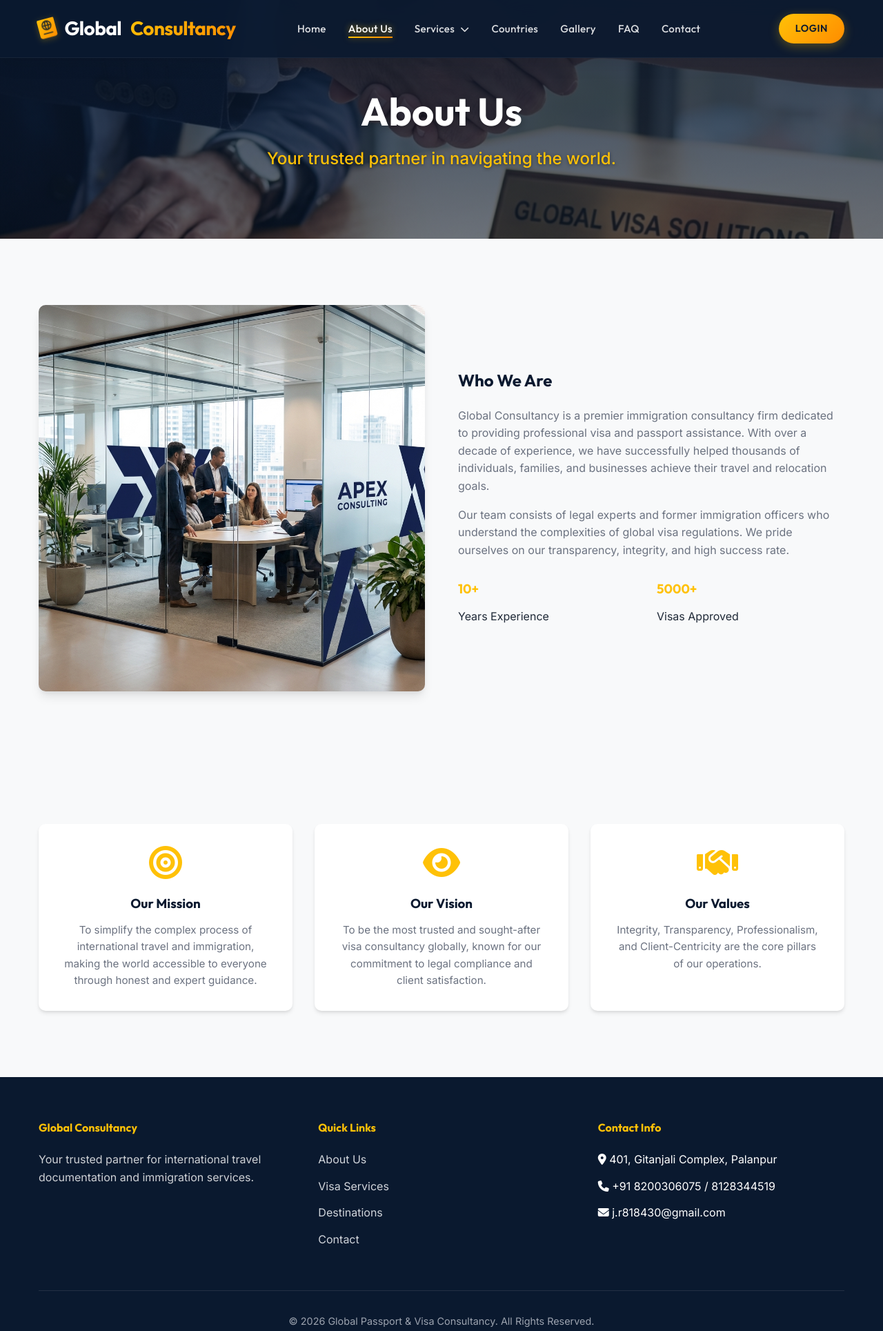
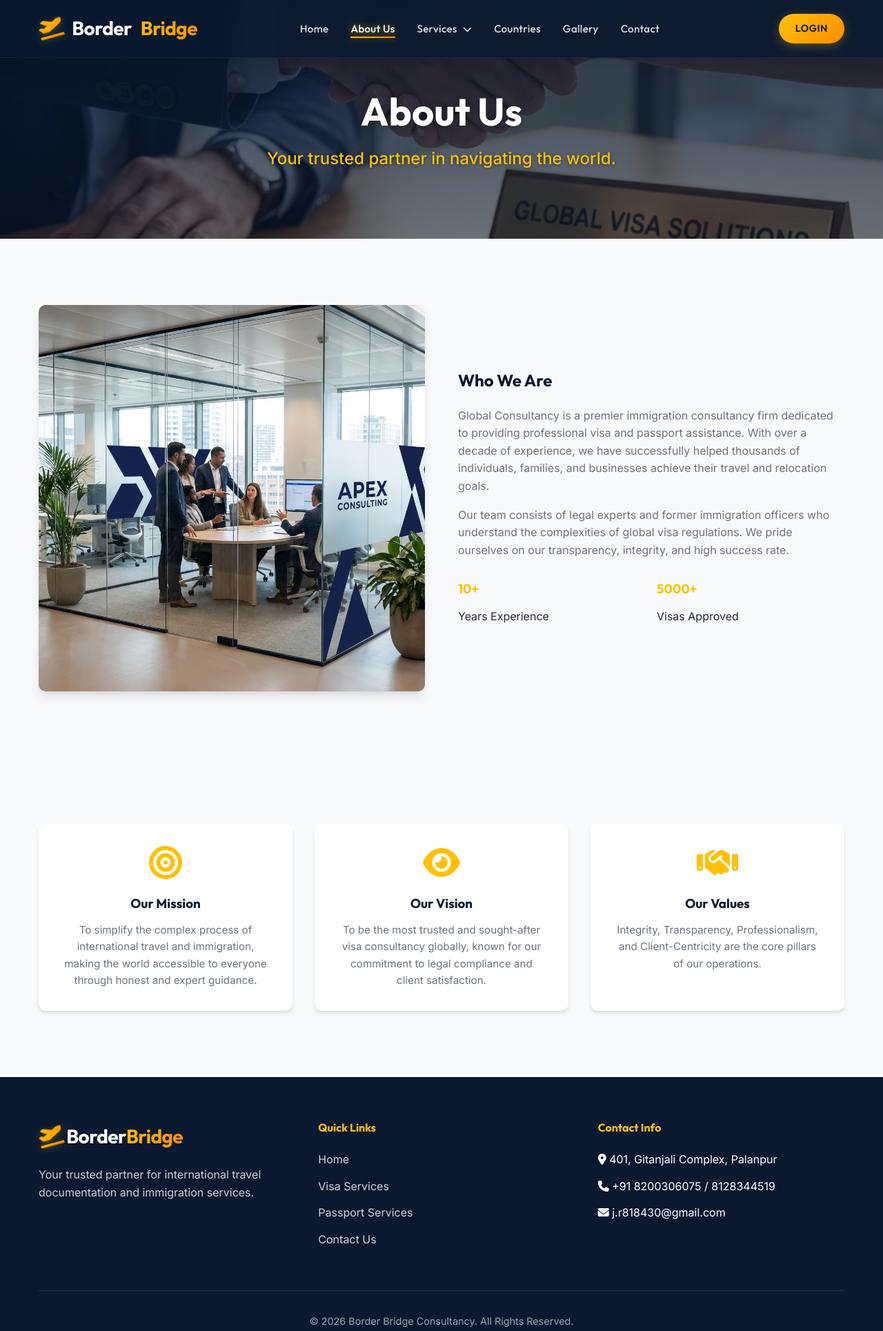
Before and after one commit to Jay-Rana12/Passport, a website: page about.html in a window 1280 px wide. Shown: the whole page at 69% size. Drawn offline with Linux system fonts and the light colour scheme.

Commit message:
Final Polish: Removed FAQ link and updated Home CTA to Expert Discussion linked to Contact page

```diff
--- a/about.html
+++ b/about.html
@@ -4,9 +4,9 @@
 <head>
     <meta charset="UTF-8">
     <meta name="viewport" content="width=device-width, initial-scale=1.0">
-    <title>About Us - Global Passport & Visa Consultancy</title>
+    <title>About Us - Border Bridge Consultancy</title>
     <meta name="description"
-        content="Learn about Global Consultancy, our mission, vision, and experienced team of immigration consultants.">
+        content="Learn about Border Bridge, our mission, vision, and experienced team of immigration consultants.">
     <link rel="stylesheet" href="css/style.css">
     <link rel="stylesheet" href="https://cdnjs.cloudflare.com/ajax/libs/font-awesome/6.4.0/css/all.min.css">
     <script>
@@ -29,15 +29,13 @@
                 <div class="passport-cover"></div>
             </div>
         </div>
-        <div class="loading-text">Global Consultancy</div>
+        <div class="loading-text">BorderBridge</div>
     </div>
 
     <nav class="navbar">
         <div class="container nav-container">
-            <a href="index.html" class="logo">
-                <i class="fas fa-passport logo-icon"></i>
-                Global <span>Consultancy</span>
-            </a>
+            <a href="index.html" class="logo"><i class="fas fa-plane-departure logo-icon"></i> Border
+                <span>Bridge</span></a>
             <div class="hamburger">
                 <span class="bar"></span>
                 <span class="bar"></span>
@@ -45,7 +43,7 @@
             </div>
             <ul class="nav-menu">
                 <li class="nav-item"><a href="index.html" class="nav-link">Home</a></li>
-                <li class="nav-item"><a href="about.html" class="nav-link">About Us</a></li>
+                <li class="nav-item"><a href="about.html" class="nav-link active">About Us</a></li>
                 <li class="nav-item dropdown">
                     <a href="#" class="nav-link">Services <i class="fas fa-chevron-down"
                             style="font-size: 0.8rem; margin-left: 5px;"></i></a>
@@ -56,8 +54,8 @@
                 </li>
                 <li class="nav-item"><a href="countries.html" class="nav-link">Countries</a></li>
                 <li class="nav-item"><a href="gallery.html" class="nav-link">Gallery</a></li>
-                <li class="nav-item"><a href="faq.html" class="nav-link">FAQ</a></li>
                 <li class="nav-item"><a href="contact.html" class="nav-link">Contact</a></li>
+                <li class="nav-item mobile-only-item"><a href="login.html" class="nav-link"><i class="fas fa-sign-in-alt"></i> Login / Register</a></li>
             </ul>
             <a href="login.html" class="btn btn-primary btn-nav">Login</a>
         </div>
@@ -131,17 +129,16 @@
         <div class="container">
             <div class="footer-grid">
                 <div class="footer-col">
-                    <h4>Global Consultancy</h4>
-                    <p style="opacity: 0.8;">Your trusted partner for international travel documentation and immigration
-                        services.</p>
+                    <a href="index.html" class="logo" style="color: white; margin-bottom: 20px; display: inline-block;"><i class="fas fa-plane-departure logo-icon"></i> Border<span>Bridge</span></a>
+                    <p style="opacity: 0.8;">Your trusted partner for international travel documentation and immigration services.</p>
                 </div>
                 <div class="footer-col">
                     <h4>Quick Links</h4>
                     <ul class="footer-links">
-                        <li><a href="about.html">About Us</a></li>
+                        <li><a href="index.html">Home</a></li>
                         <li><a href="visa.html">Visa Services</a></li>
-                        <li><a href="countries.html">Destinations</a></li>
-                        <li><a href="contact.html">Contact</a></li>
+                        <li><a href="passport.html">Passport Services</a></li>
+                        <li><a href="contact.html">Contact Us</a></li>
                     </ul>
                 </div>
                 <div class="footer-col">
@@ -154,7 +151,7 @@
                 </div>
             </div>
             <div class="copyright">
-                &copy; 2026 Global Passport & Visa Consultancy. All Rights Reserved.
+                &copy; 2026 Border Bridge Consultancy. All Rights Reserved.
             </div>
         </div>
     </footer>
```
Also changed, not shown: contact.html (+14 -10 lines), countries.html (+14 -10 lines), gallery.html (+13 -9 lines), index.html (+1 -3 lines), passport.html (+0 -1 lines), visa.html (+0 -1 lines).
